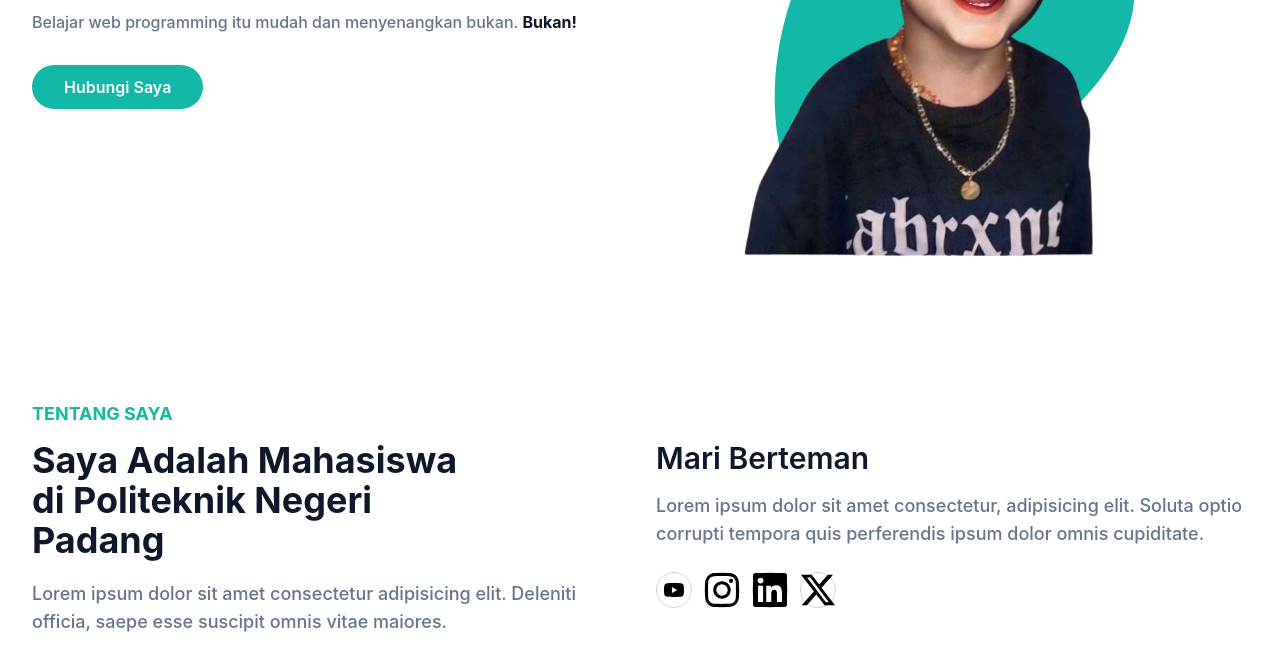
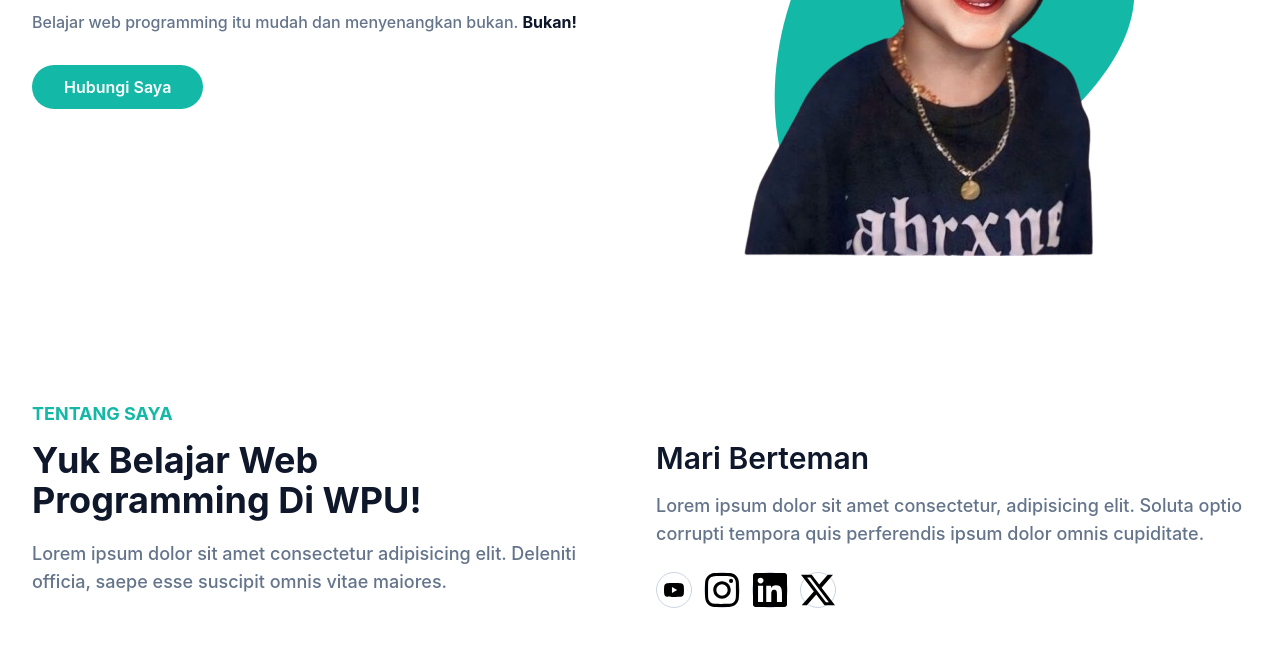
Before and after one commit to Rayhanrama/porto-tailwind, a website: page index.html in a window 1280 px wide. Shown: the part 424-1094 px from the top of the page. Drawn offline with Linux system fonts and the light colour scheme.

Commit message:
Revert "Merubah kata"
This reverts commit 88974d4e6cb605ad59467ee976ea96f43c99534a.

```diff
--- a/index.html
+++ b/index.html
@@ -102,7 +102,7 @@
                 <div class="flex flex-wrap">
                     <div class="w-full px-4 mb-10 lg:w-1/2 ">
                         <h4 class="font-bold uppercase text-primary text-lg mb-3">Tentang Saya</h4>
-                        <h2 class="font-bold text-dark text-3xl mb-5 max-w-md lg:text-4xl">Saya Adalah Mahasiswa di Politeknik Negeri Padang</h2>
+                        <h2 class="font-bold text-dark text-3xl mb-5 max-w-md lg:text-4xl">Yuk Belajar Web Programming Di WPU!</h2>
                         <p class="font-medium text-base text-secondry max-w-xl lg:text-lg">Lorem ipsum dolor sit amet consectetur
                             adipisicing elit. Deleniti officia, saepe esse suscipit omnis vitae maiores.</p>
                     </div>
```
Also changed, not shown: src/output.css.
